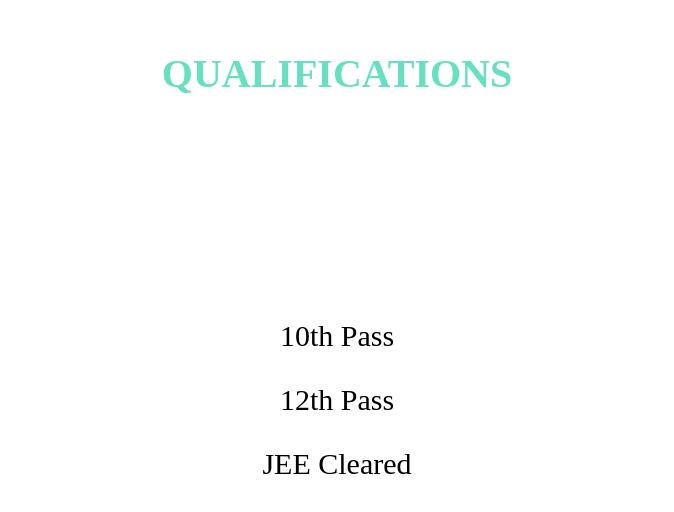
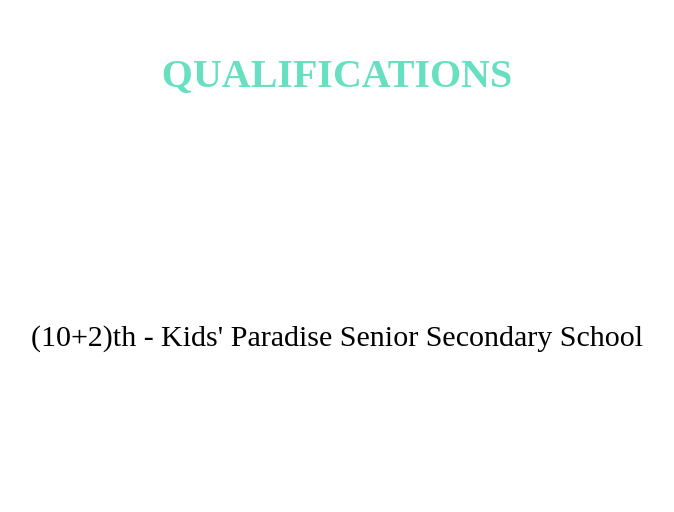
Before and after one commit to parth1019/parth1019.github.io, a plain HTML site: page qualification.html in a window 1280 px wide. Shown: the whole page, without its empty margins (303-977 px from the left). Drawn offline with Linux system fonts and the light colour scheme.

Commit message:
Update qualification.html

```diff
--- a/qualification.html
+++ b/qualification.html
@@ -14,9 +14,7 @@
 <p>&nbsp;</p>
 <p id="qual">&nbsp;</p>
 <p>&nbsp;</p>
-	<p>10th Pass</p>
-	<p>12th Pass</p>
-	<p>JEE Cleared</p><br><br><br><br><br><br><br><br><br><br><br><br><br><p> </p>
+	<p>(10+2)th - Kids' Paradise Senior Secondary School</p><br><br><br><br><br><br><br><br><br><br><br><br><br><p> </p>
 	</center>
 </body>
 </html>
```
